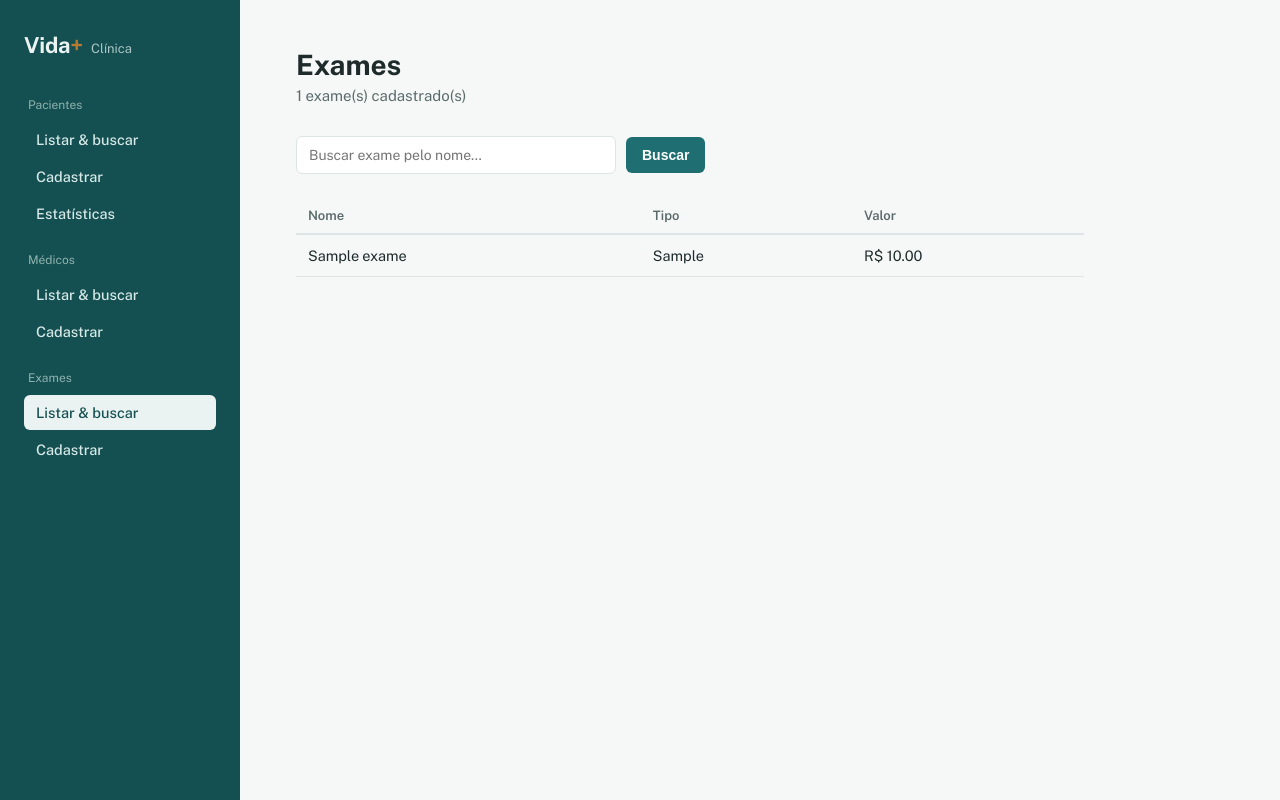
After one commit to CarolineHoffmann12/Clinica-vida-mais, a Flask app: page /exames in a window 1280 px wide. The commit adds this page. Run offline with Flask 3, Linux system fonts and the light colour scheme; tables that the repository leaves empty hold one stand-in row (values such as "Sample post").

Commit message:
feat: adiciona front-end web para o modulo de exames

```diff
--- a/app.py
+++ b/app.py
@@ -192,5 +192,76 @@ def medicos_cadastrar():
     return render_template("medicos_cadastrar.html", valores=valores)
 
 
+# ==========================================
+# EXAMES
+# ==========================================
+
+@app.route("/exames")
+def exames_listar():
+    termo = request.args.get("q", "").strip()
+
+    conexao = get_conexao()
+    cursor = conexao.cursor()
+
+    if termo:
+        cursor.execute(
+            "SELECT * FROM exames WHERE LOWER(nome) LIKE LOWER(?) ORDER BY id",
+            (f"%{termo}%",)
+        )
+    else:
+        cursor.execute("SELECT * FROM exames ORDER BY id")
+
+    exames = cursor.fetchall()
+    conexao.close()
+
+    return render_template("exames_listar.html", exames=exames, termo=termo)
+
+
+@app.route("/exames/cadastrar", methods=["GET", "POST"])
+def exames_cadastrar():
+    valores = {"nome": "", "tipo": "", "valor": ""}
+
+    if request.method == "POST":
+        nome = request.form.get("nome", "").strip()
+        tipo = request.form.get("tipo", "").strip()
+        valor_raw = request.form.get("valor", "").strip()
+
+        valores = {"nome": nome, "tipo": tipo, "valor": valor_raw}
+
+        erro = None
+        valor = None
+
+        if not nome:
+            erro = "O nome não pode ficar vazio."
+        elif not tipo:
+            erro = "O tipo não pode ficar vazio."
+        else:
+            try:
+                valor = float(valor_raw.replace(",", "."))
+                if valor < 0:
+                    erro = "O valor não pode ser negativo."
+            except ValueError:
+                erro = "Digite um valor válido."
+
+        if not erro:
+            conexao = get_conexao()
+            cursor = conexao.cursor()
+            cursor.execute(
+                "INSERT INTO exames (nome, tipo, valor) VALUES (?, ?, ?)",
+                (nome, tipo, valor)
+            )
+            conexao.commit()
+            conexao.close()
+
+        if erro:
+            flash(erro, "erro")
+            return render_template("exames_cadastrar.html", valores=valores)
+
+        flash("Exame cadastrado com sucesso!", "sucesso")
+        return redirect(url_for("exames_listar"))
+
+    return render_template("exames_cadastrar.html", valores=valores)
+
+
 if __name__ == "__main__":
     app.run(debug=True)
--- a/templates/base.html
+++ b/templates/base.html
@@ -27,6 +27,10 @@
                 <p class="grupo-titulo">Médicos</p>
                 <a href="{{ url_for('medicos_listar') }}" class="link-nav {{ 'ativo' if request.endpoint == 'medicos_listar' }}">Listar &amp; buscar</a>
                 <a href="{{ url_for('medicos_cadastrar') }}" class="link-nav {{ 'ativo' if request.endpoint == 'medicos_cadastrar' }}">Cadastrar</a>
+
+                <p class="grupo-titulo">Exames</p>
+                <a href="{{ url_for('exames_listar') }}" class="link-nav {{ 'ativo' if request.endpoint == 'exames_listar' }}">Listar &amp; buscar</a>
+                <a href="{{ url_for('exames_cadastrar') }}" class="link-nav {{ 'ativo' if request.endpoint == 'exames_cadastrar' }}">Cadastrar</a>
             </nav>
         </aside>
 
--- /dev/null
+++ b/templates/exames_listar.html
@@ -0,0 +1,52 @@
+{% extends "base.html" %}
+
+{% block titulo %}Vida+ · Exames{% endblock %}
+
+{% block conteudo %}
+    <header class="cabecalho-pagina">
+        <h1>Exames</h1>
+        <p class="subtitulo">{{ exames|length }} exame(s) {{ 'encontrado(s)' if termo else 'cadastrado(s)' }}</p>
+    </header>
+
+    <form method="get" class="barra-busca">
+        <input
+            type="text"
+            name="q"
+            value="{{ termo }}"
+            placeholder="Buscar exame pelo nome…"
+        >
+        <button type="submit">Buscar</button>
+        {% if termo %}
+            <a href="{{ url_for('exames_listar') }}" class="link-limpar">Limpar</a>
+        {% endif %}
+    </form>
+
+    {% if exames %}
+        <table class="tabela">
+            <thead>
+                <tr>
+                    <th>Nome</th>
+                    <th>Tipo</th>
+                    <th>Valor</th>
+                </tr>
+            </thead>
+            <tbody>
+                {% for exame in exames %}
+                    <tr>
+                        <td>{{ exame.nome }}</td>
+                        <td>{{ exame.tipo }}</td>
+                        <td>R$ {{ "%.2f"|format(exame.valor) }}</td>
+                    </tr>
+                {% endfor %}
+            </tbody>
+        </table>
+    {% else %}
+        <p class="vazio">
+            {% if termo %}
+                Nenhum exame encontrado para "{{ termo }}".
+            {% else %}
+                Nenhum exame cadastrado ainda. <a href="{{ url_for('exames_cadastrar') }}">Cadastre o primeiro</a>.
+            {% endif %}
+        </p>
+    {% endif %}
+{% endblock %}
```
Also changed, not shown: templates/exames_cadastrar.html (added, +23 -0 lines), templates/index.html (+10 -0 lines).
